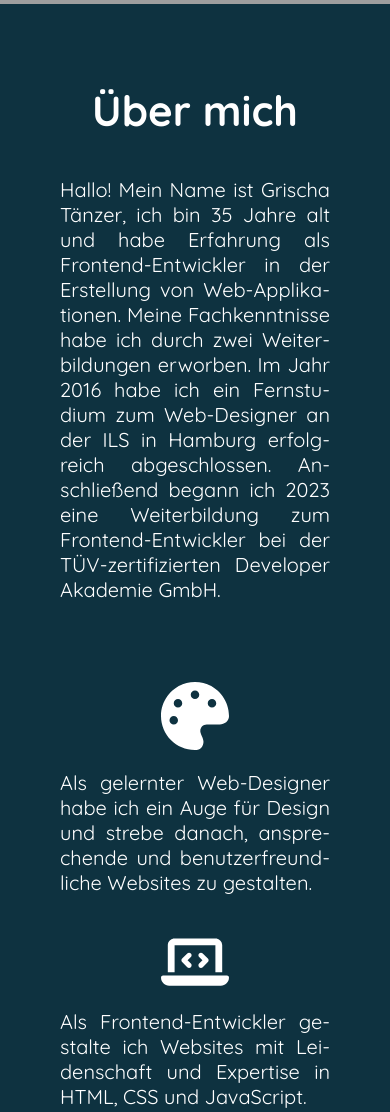
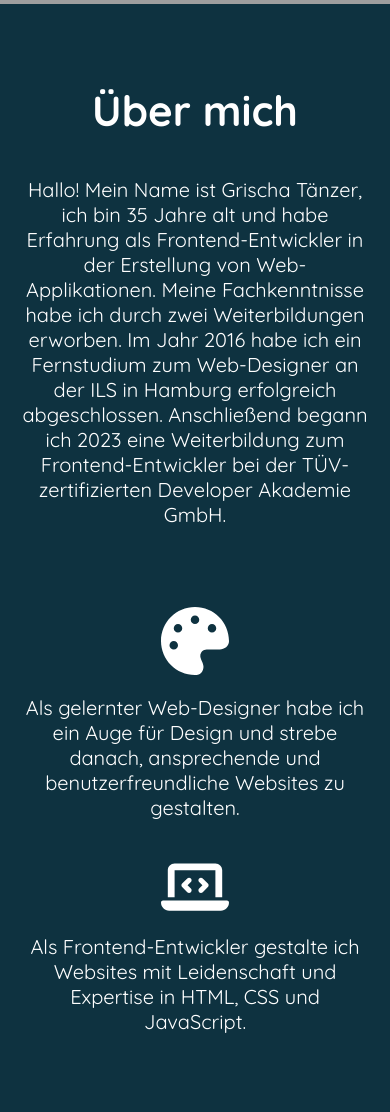
Before and after one commit to GrischaTDev/Portfolio-V1, a plain HTML site: page index.html in a window 390 px wide. Shown: the part 840-1952 px from the top of the page. Drawn offline with Linux system fonts and the light colour scheme; grey boxes are pictures that could not be loaded.

Commit message:
Update style.css

```diff
--- a/style.css
+++ b/style.css
@@ -276,7 +276,6 @@ menu a:hover {
 
 .about-me-row {
     font-size: 20px;
-    text-align: justify;
     width: 50%;
     display: flex;
     flex-direction: column;
@@ -591,6 +590,7 @@ footer img {
     .about-me-content {
         flex-direction: column;
         align-items: center;
+        padding: 40px 20px 60px 20px;
     }
 
     .portfolio-container {
@@ -602,7 +602,7 @@ footer img {
 
     .about-me-row {
         width: unset;
-        hyphens:auto;
+        text-align: center;
     }
 
     .about-me-item {
```
